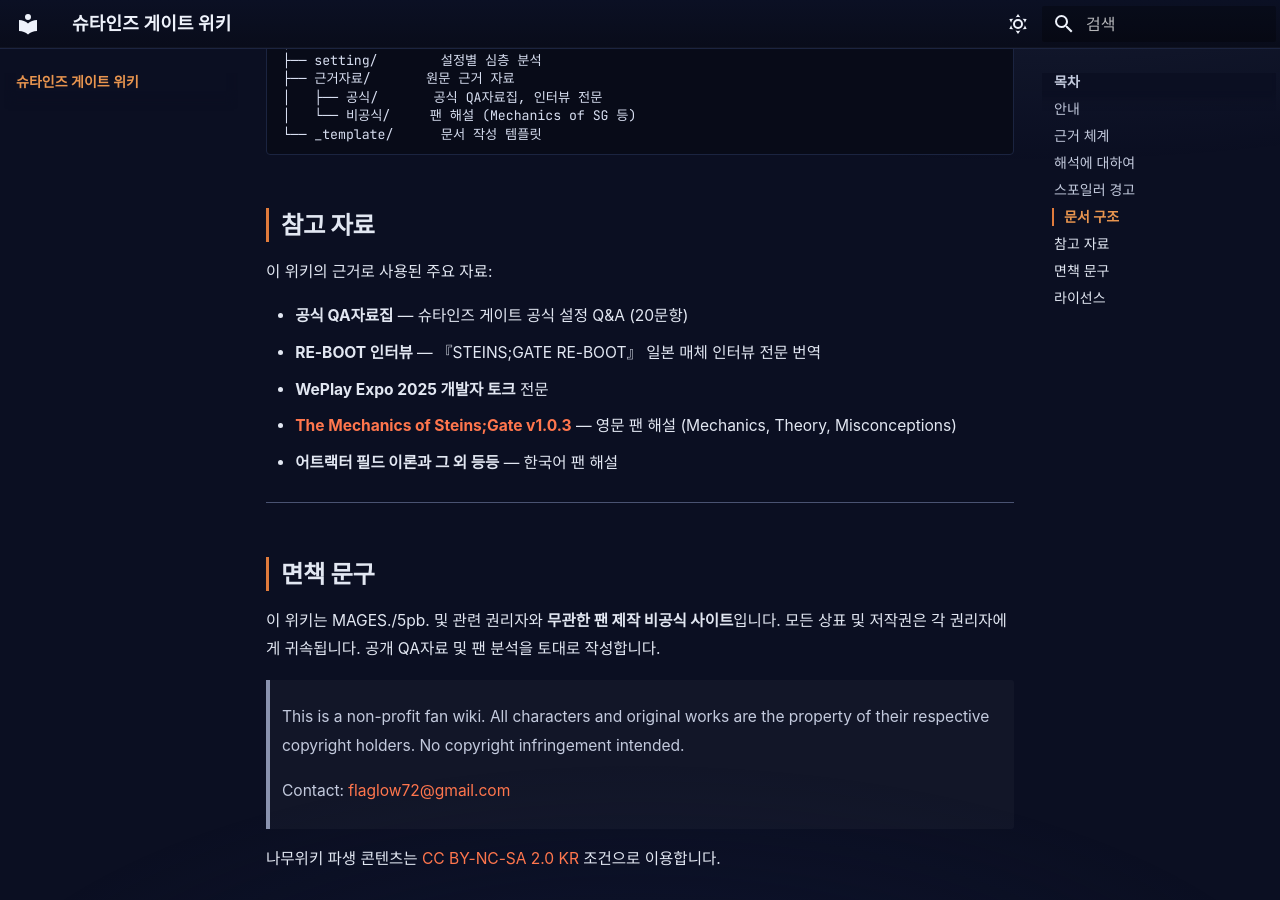
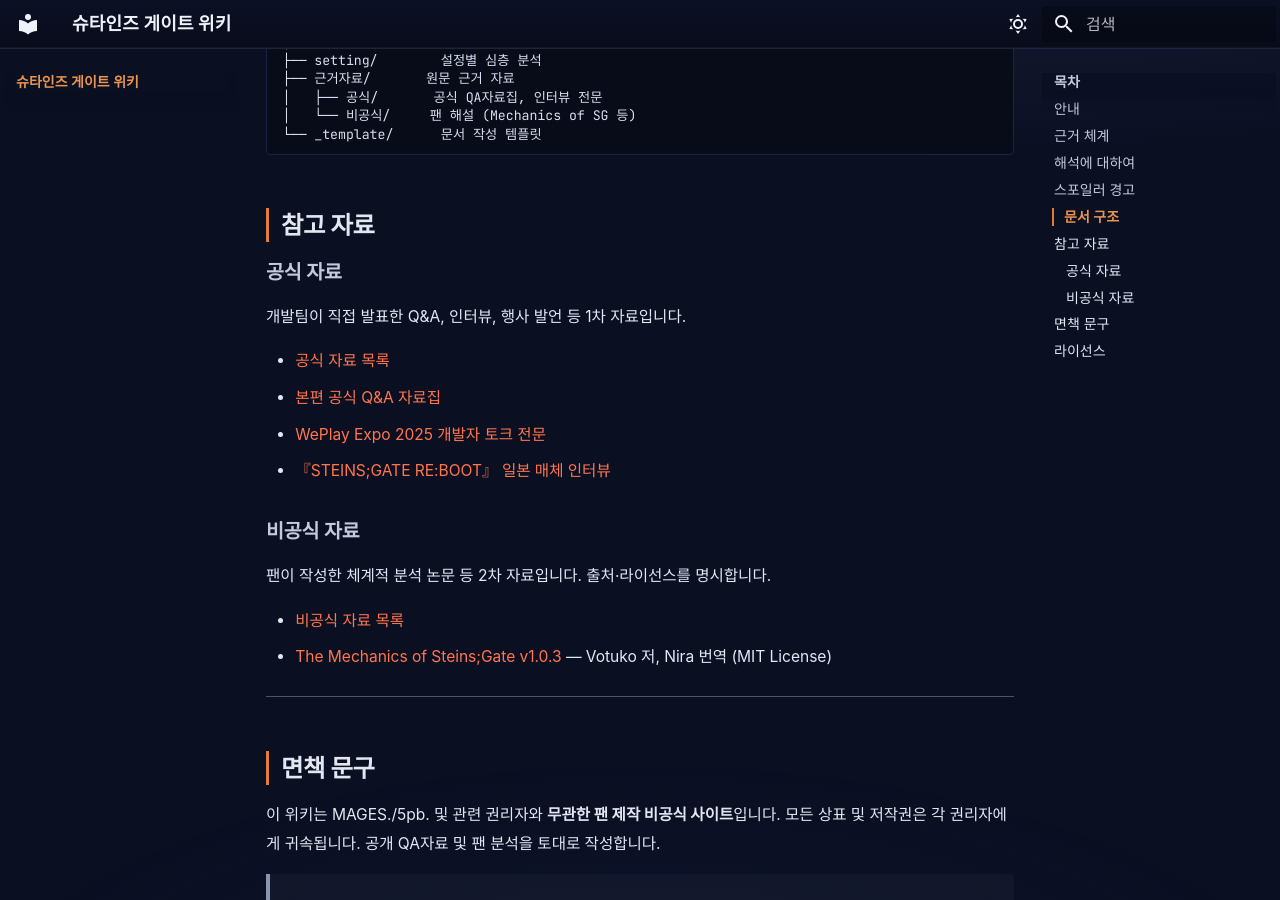
Before and after one commit to sgwiki/sgwiki.github.io, an MkDocs documentation site: the page built from wiki/README.md, in a window 1280 px wide and 900 px high, scrolled down 2403 px. Built offline with MkDocs 1.6.1 and Material for MkDocs 9.7.7, drawn with Linux system fonts in a browser that asks for light colours; some web fonts are replaced.

Commit message:
docs(wiki): README 참고 자료 섹션을 공식/비공식으로 분리

```diff
--- a/wiki/README.md
+++ b/wiki/README.md
@@ -57,13 +57,23 @@ wiki/
 
 ## 참고 자료
 
-이 위키의 근거로 사용된 주요 자료:
 
-- **공식 QA자료집** — 슈타인즈 게이트 공식 설정 Q&A (20문항)
-- **RE-BOOT 인터뷰** — 『STEINS;GATE RE-BOOT』 일본 매체 인터뷰 전문 번역
-- **WePlay Expo 2025 개발자 토크** 전문
-- **[The Mechanics of Steins;Gate v1.0.3](./근거자료/비공식/mechanics-of-steins-gate/index.md)** — 영문 팬 해설 (Mechanics, Theory, Misconceptions)
-- **어트랙터 필드 이론과 그 외 등등** — 한국어 팬 해설
+### 공식 자료
+
+개발팀이 직접 발표한 Q&A, 인터뷰, 행사 발언 등 1차 자료입니다.
+
+- [공식 자료 목록](./공식/index.md)
+  - [본편 공식 Q&A 자료집](./공식/qa-자료집.md)
+  - [WePlay Expo 2025 개발자 토크 전문](./공식/weplay-expo-2025.md)
+  - [『STEINS;GATE RE:BOOT』 일본 매체 인터뷰](./공식/reboot-인터뷰.md)
+
+### 비공식 자료
+
+팬이 작성한 체계적 분석 논문 등 2차 자료입니다. 출처·라이선스를 명시합니다.
+
+- [비공식 자료 목록](./비공식/index.md)
+  - [The Mechanics of Steins;Gate v1.0.3](./비공식/mechanics-of-steins-gate/index.md) — Votuko 저, Nira 번역 (MIT License)
+
 
 ---
 
```
